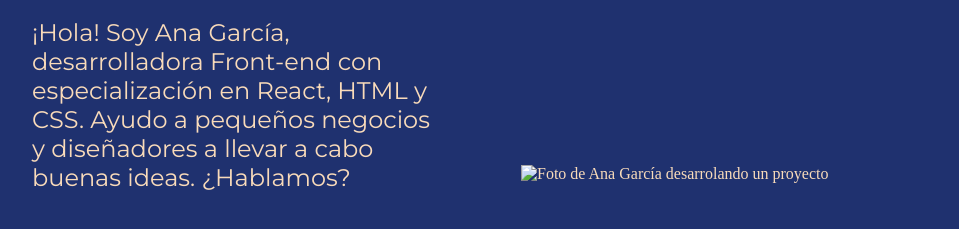
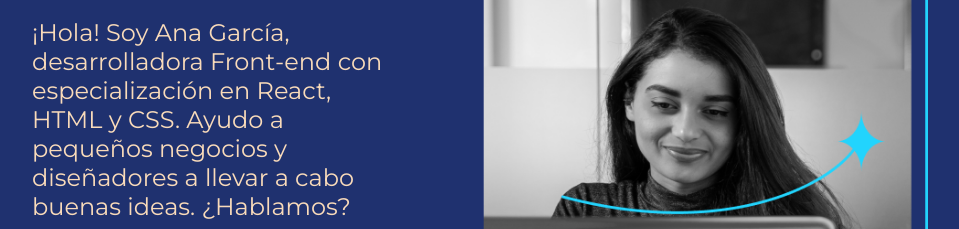
Before and after one commit to Electrocyte96/portafolio, a plain HTML site: page index.html in a window 1280 px wide. Shown: the part 378-607 px from the top of the page, without its empty margins (160-1119 px from the left). Drawn offline with nearby package versions, Linux system fonts and the light colour scheme.

Commit message:
Update index.html

```diff
--- a/index.html
+++ b/index.html
@@ -40,7 +40,7 @@
                         Twitch</a>
                 </div>
         </section>
-            <img class="presentacion-imagen" src=".\ana.png" alt="Foto de Ana García desarrolando un proyecto">
+            <img class="presentacion-imagen" src=".\assets\ana.png" alt="Foto de Ana García desarrolando un proyecto">
     </main>
     <footer class="footer">
         <p>
```
